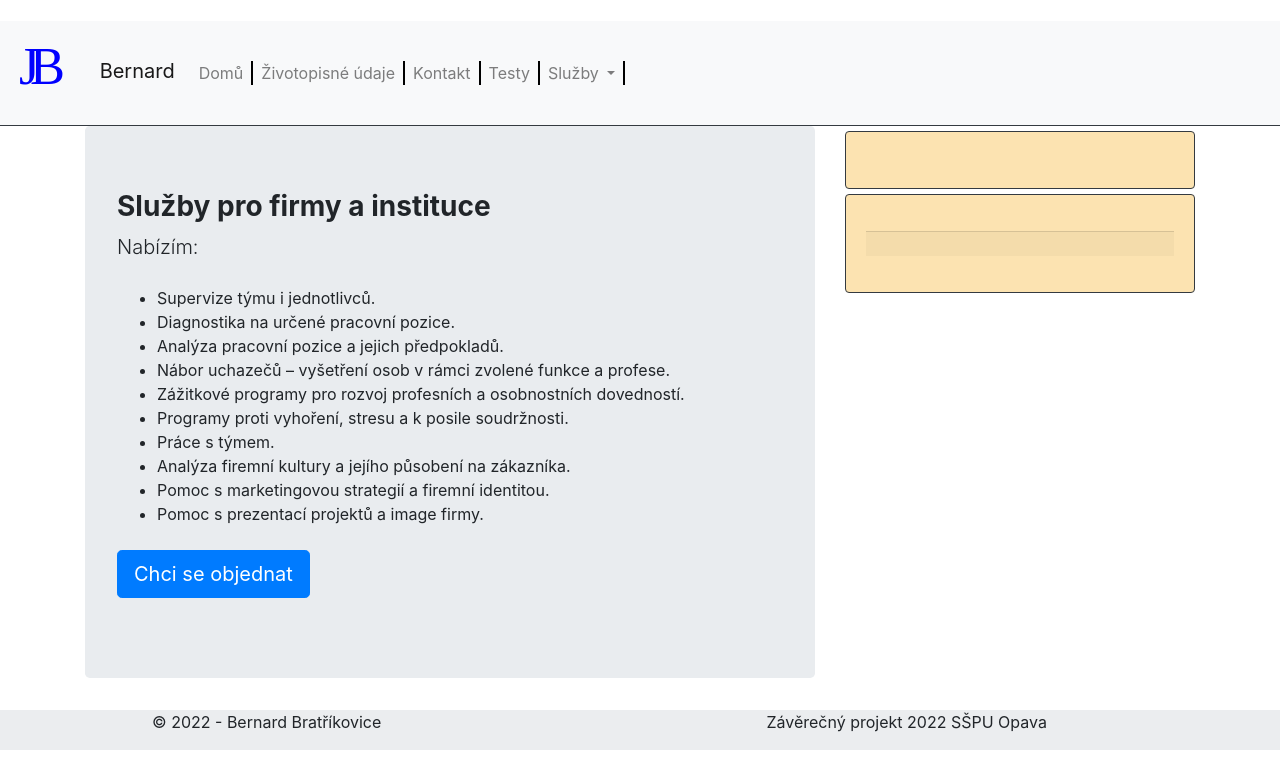
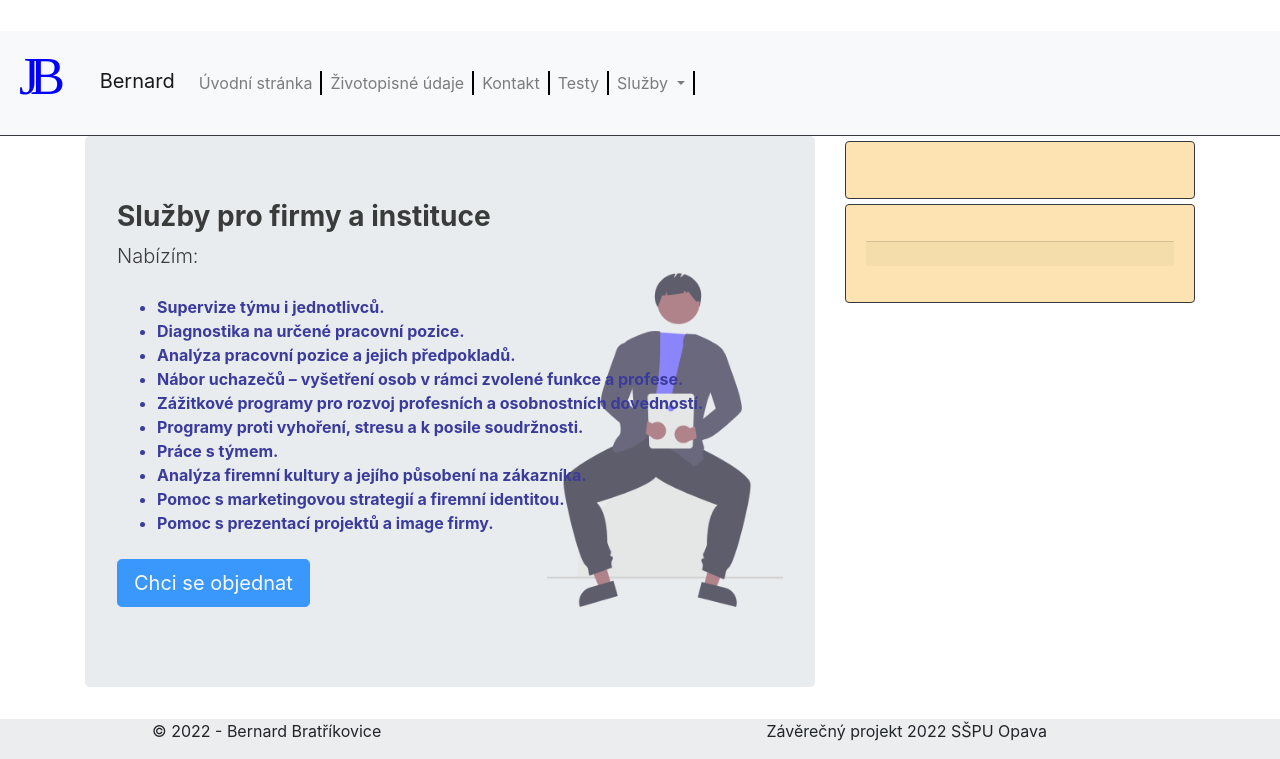
Before and after one commit to vojtabern/zaver_projekt, a Django app: template mysite/tata/templates/firms.html in a window 1280 px wide. Shown: the part 330-1089 px from the top of the page. Run offline with Django 4.2, Linux system fonts and the light colour scheme; the template is opened without the code that fills it, so the values that code supplies are empty; some libraries are stand-ins or nearby versions.

Commit message:
better than before. Maybe posible

```diff
--- a/mysite/tata/static/style.css
+++ b/mysite/tata/static/style.css
@@ -57,3 +57,29 @@ footer{
     padding: 0 0.5em;
   }
 }
+
+
+.seznam{
+    background-image: url("/static/img/maninsuit.png");
+    background-repeat: no-repeat;
+    background-position: top right;
+    background-size: contain;
+    opacity: 0.75
+}
+
+div.trans {
+    background-color: #e9ecef;
+    color: #000000;
+}
+
+div.trans ul {
+  font-weight: bold;
+  color: #000080;
+  opacity: 1
+}
+
+
+
+div.cont {
+    color: #010000;
+}
--- a/mysite/tata/templates/contact.html
+++ b/mysite/tata/templates/contact.html
@@ -47,7 +47,8 @@
                 </form>
             </div>
             <!-- Vyřeš responzivitu-->
-            <div class="col-md-4 justify-content-center mt-3 ">
+            <div class="col-md-4 justify-content-center mt-3 cont">
+
                 <p><b>Obecná sazba: </b></p>
                 <ul>
                     <li>
@@ -69,7 +70,6 @@
                      <li><i>*Cena vždy souvisí s typem zakázky a je stanovena po vzájemné dohodě.</i></li>
                 </ul>
                 <p></p>
-                <!--<img src ="{% static '/img/kontakt.svg' %}" alt="Nikdy to nevzdávej" width="100%"/>-->
             </div>
             <div class="col-md-4">
             {% block card %}
--- a/mysite/tata/templates/firms.html
+++ b/mysite/tata/templates/firms.html
@@ -1,14 +1,16 @@
 {%extends "base.html"%}
+{%block content%}
 
-{%block content%}
-{{uryvky}}
 <div class="container-fluid">
     <div class="container">
         <div class="row">
             <div class="col-md-8">
                 <div class="jumbotron">
+                    <div class="trans">
+                        <div class="seznam">
                     <h3><b>Služby pro firmy a instituce</b></h3>
                     <p class="lead">Nabízím: </p>
+
                     <ul class="my-4">
                         <li>Supervize týmu i jednotlivců.</li>
                         <li>Diagnostika na určené pracovní pozice.</li>
@@ -24,6 +26,8 @@
                     <p class="lead">
                         <a class="btn btn-primary btn-lg" href="{% url 'kontakt'%}" role="button">Chci se objednat</a>
                     </p>
+                            </div>
+                    </div>
                 </div>
             </div>
             <div class="col-md-4">
--- a/mysite/tata/templates/page/header.html
+++ b/mysite/tata/templates/page/header.html
@@ -5,7 +5,7 @@
       <div id="intro" style="background: url(https://bootstrapious.com/i/snippets/sn-static-header/background.jpg)" class="jumbotron bg-cover text-white">
           <div class="container py-5 text-center">
               <h1 class="font-weight-bold">Soukromá psychologická poradna</h1>
-              <p class="font-italic mb-0">Mgr. Jan Bernard</p>
+              <h3 class="font-italic mb-0">Mgr. Jan Bernard</h3>
           </div>
       </div>
     </div>
--- a/mysite/tata/templates/page/navbar.html
+++ b/mysite/tata/templates/page/navbar.html
@@ -10,7 +10,7 @@
   <div class="collapse navbar-collapse" id="navbarSupportedContent">
     <ul class="navbar-nav mr-auto">
       <li class="nav-item">
-        <a class="nav-link" href="{% url 'index'%}">Domů<span class="sr-only">(current)</span></a>
+        <a class="nav-link" href="{% url 'index'%}">Úvodní stránka<span class="sr-only">(current)</span></a>
       </li>
         <li class="nav-item">
             <a class="nav-link" href="{% url 'vzdelani'%}">Životopisné údaje</a>
--- a/mysite/tata/templates/sluzby.html
+++ b/mysite/tata/templates/sluzby.html
@@ -1,20 +1,22 @@
 {%extends "base.html"%}
 
 {%block content%}
-{{uryvky}}
 <div class="container-fluid">
     <div class="container">
         <div class="row">
             <div class="col-md-8">
                 <div class="jumbotron">
+                    <div class="trans">
+                        <div class="seznam">
                     <h3><b>Psychologické poradentství</b></h3>
                     <p class="lead">Nabízím poradenství a terapii, pro pomoc v těžkých časech</p>
                     <p class="lead"><i>(Vhodné pro jednotlivce a páry)</i></p>
-                    <hr class="my-4">
                     <p>Pro více informací o poradenství a psychologii klikněte <a href="#">zde</a></p>
                     <p class="lead">
                         <a class="btn btn-primary btn-lg" href="{% url 'kontakt'%}" role="button">Chci se objednat</a>
                     </p>
+                        </div>
+                    </div>
                 </div>
             </div>
             <div class="col-md-4">
--- a/mysite/tata/urls.py
+++ b/mysite/tata/urls.py
@@ -13,6 +13,6 @@ urlpatterns = [
     path('success/', MyFormView.as_view(), name='success'),
     path('testy/', TestListView.as_view(), name='testy'),
     path('testy/<int:pk>/<user>', TestDetail.as_view(), name='test'),
-    path('testy/<test>/<user>/<int:pk>', Question.as_view(), name='question'),
+    path('testy/<int:pk>/<user>/<question>', Question.as_view(), name='question'),
 
 ]
```
Also changed, not shown: mysite/tata/templates/questions.html (+7 -2 lines), mysite/tata/templates/testy.html (+4 -4 lines), mysite/tata/tests.py (+4 -4 lines), mysite/tata/views.py (+26 -30 lines), mysite/db.sqlite3, mysite/tata/static/img/education_man.png (added), mysite/tata/static/img/maninsuit.png (added), mysite/tata/static/img/puvod_logo.jpg (added).
